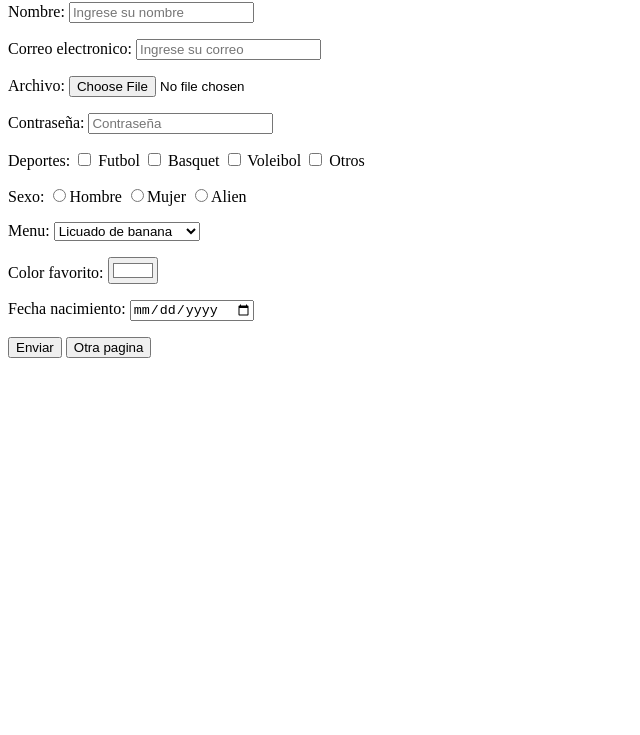
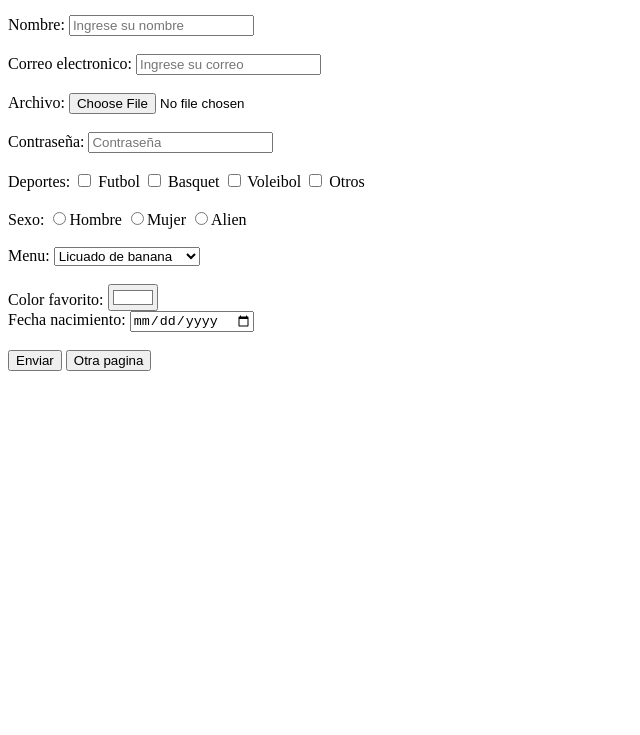
Before and after one commit to darwing-21/Formularios-Labo, a plain HTML site: page formulario.html in a window 1280 px wide. Shown: the part 65-800 px from the top of the page, without its empty margins (0-640 px from the left). Drawn offline with Linux system fonts and the light colour scheme.

Commit message:
Cambio a divs de p mas feo

```diff
--- a/formulario.html
+++ b/formulario.html
@@ -9,43 +9,43 @@
 <body>
     <!--ACTION= foms.html method= POST / GET-->
     <form action="#" method="#">
-        <h2>Mi Formulario</h2>
-        <p>
+        <h1>Mi Formulario</h1>
+        <div>
             <!--TIPO TEXT-->
             <label for="name">Nombre:</label>
             <input type="text" required id="name" placeholder="Ingrese su nombre">
-        </p>
-        <p>
+        </div><br>
+        <div>
             <!--TIPO EMAIL-->
             <label for="correo"  >Correo electronico:</label>
             <input type="email" placeholder="Ingrese su correo" required >
-        </p>
-        <p>
+        </div><br>
+        <div>
             <!--TIPO FILE-->
             <label for="file">Archivo:</label>
             <input type="file" name="file" id="file">
-        </p>
-        <p>
+        </div><br>
+        <div>
             <!--TIPO PASSWORD-->
             <label for="password">Contraseña:</label>
             <input type="password" name="password" id="password" placeholder="Contraseña" required>
-        </p>
-        <p>
+        </div><br>
+        <div>
             <!--TIPO CHECKBOX-->
             <label for="checbox">Deportes:</label>
             <input type="checkbox"  id="checbox" > Futbol
             <input type="checkbox"  id="checbox" > Basquet
             <input type="checkbox"  id="checbox" > Voleibol
             <input type="checkbox"  id="checbox" > Otros
-        </p>
-        <p>
+        </div><br>
+        <div>
             <!--TIPO RADIO-->
             <label for="radio">Sexo:</label>
             <input type="radio" name="gen" id="masc">Hombre
             <input type="radio" name="gen" id="masc">Mujer
             <input type="radio" name="gen" id="masc">Alien
-        </p>
-        <p>
+        </div><br>
+        <div>
             <!--TIPO SELECTED-->
             <label for="menu">Menu:</label>
             <select name="select" id="menu">
@@ -53,16 +53,16 @@
                 <option value="valor1" selected>Licuado de banana</option>
                 <option value="valor1">Licuado de frutilla</option>
             </select>
-        </p>
-        <p>
+        </div><br>
+        <div>
             <!--TIPO COLOR-->
             <label for="color">Color favorito:</label>
             <input type="color" id="color" value="#ffffff">
-        </p>
-        <p>
+        </div>
+        <div>
             <label for="nac">Fecha nacimiento:</label>
             <input type="date" name="nac" id="nac">
-        </p>
+        </div><br>
         <input type="submit" value="Enviar" >
 
         <a href="./forms.html"><input type="button" value="Otra pagina"></a>
```
